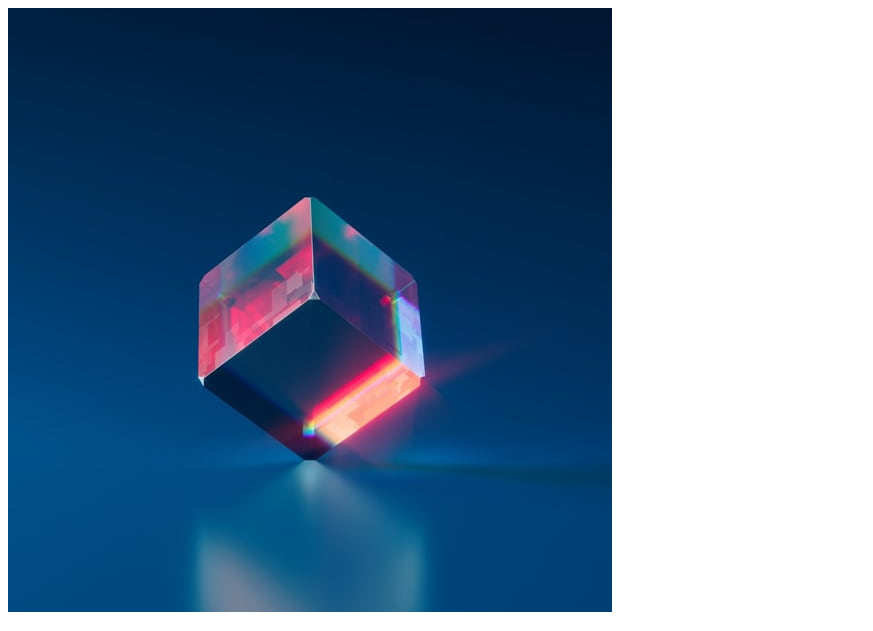
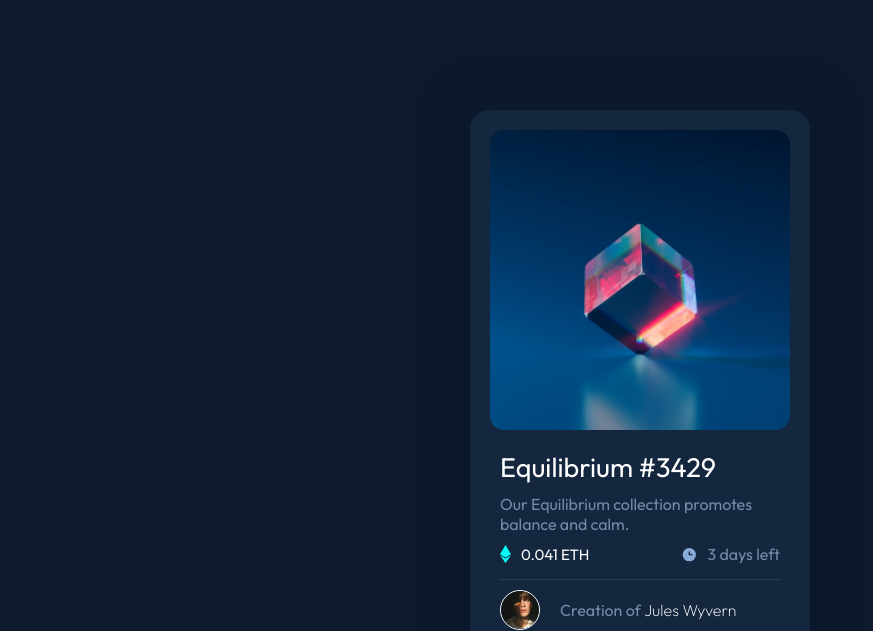
Before and after one commit to MarCrivelli/nft-preview-card-component-main, a plain HTML site: page index.html in a window 1280 px wide. Shown: the top 631 px of the page, without its empty margins (0-873 px from the left). Drawn offline with Linux system fonts and the light colour scheme; a web font is replaced by a local one.

Commit message:
Update 2
Estilizações base implementadas.

```diff
--- a/index.html
+++ b/index.html
@@ -3,38 +3,184 @@
 <head>
   <meta charset="UTF-8">
   <meta name="viewport" content="width=device-width, initial-scale=1.0"> <!-- displays site properly based on user's device -->
+  <link rel="icon" type="image/png" sizes="32x32" href="./images/favicon-32x32.png">
+  <link rel="preconnect" href="https://fonts.googleapis.com">
+  <link rel="preconnect" href="https://fonts.gstatic.com" crossorigin>
+  <link href="https://fonts.googleapis.com/css2?family=Changa:wght@200..800&family=Cherry+Swash:wght@400;700&family=Exo+2:ital,wght@0,100..900;1,100..900&family=Honk&family=Outfit:wght@100..900&family=Roboto+Condensed:ital,wght@0,100..900;1,100..900&family=Rubik+Wet+Paint&family=Tiny5&display=swap" rel="stylesheet">
+  <title>Frontend Mentor | NFT preview card component</title>
+  <style>
+    *{
+      box-sizing: border-box;
+      padding: 0;
+      margin: 0;
+    }
+    body{
+      background-color: #0d1a2d;
+    }
+    p{
+      color: #738aa9;
+    }
+    h1{
+      color: rgb(255, 255, 255);
+      font-weight: 400;
+      font-size: 27px;
+    }
+    p, h1, h3, strong{
+      font-family: "Outfit", sans-serif;
+      font-optical-sizing: auto;
+      font-style: normal;
+    }
+    h3{
+      color: rgb(255, 255, 255);
+      font-weight: 400;
+      font-size: 15px;
+    }
+    strong{
+      color: white;
+      font-weight: 200;
+    }
+    .alinhamentoCards{
+      display: flex;
+      justify-content: center;
+      align-items: center;
+      width: 100vw;
+      height: 98vh;
+      flex-wrap: wrap;
+      gap: 40px;
+    }
+    .a{
+      display: inline-flex;
+      width: 380px;
+      border-top: 20px solid #0c192c;
+      border-right: 20px solid #0b182b;
+      border-bottom: 44px solid #0b182b;
+      border-left: 20px solid #0b182b;
+      box-shadow: 0px 0px 0px 30px #0c192c;
+      border-radius: 20px;
+    }
+    .card{
+      display: flex;
+      flex-direction: column;
+      background-color: #14273e;
+      width: 100%;
+      border-radius: 20px;
+    }
+    .divImagem{
+      display: flex;
+      justify-content: center;
+      align-items: center;
+    }
+    .imagem{
+      width: 300px;
+      height: 300px;
+      border-radius: 14px;
+      margin-block: 20px;
+    }
+    .descricaoCard{
+      margin-inline: 30px;
+      margin-bottom: 20px;
+    }
+    .paragrafoDesc{
+      margin-block: 10px;
+    }
+    .informacoes{
+      display: flex;
+      flex-direction: row;
+      justify-content: space-between;
+      padding-bottom: 15px;
+      border-bottom: 1px solid #738aa93a;
+    }
+    .info1{
+      display: flex;
+      flex-direction: row;
+      align-items: center;
+      flex: 1 1 154px;
+      gap: 10px;
+    }
+    .info2{
+      display: flex;
+      flex-direction: row;
+      justify-content: flex-end;
+      align-items: center;
+      flex: 1 1 154px;
+      gap: 10px;
+    }
+    .nick{
+      display: flex;
+      flex-direction: row;
+      align-items: center;
+      padding-top: 10px;
+      gap: 20px;
+    }
+    .avatar{
+      width: 40px;
+      height: 40px;
+      border: 1px solid white;
+      border-radius: 50%;
+    }
+    .attribution{
+      height: 2vh;
+    }
 
-  <link rel="icon" type="image/png" sizes="32x32" href="./images/favicon-32x32.png">
+    @media only screen and (max-width: 375px) {
+      .imagem {
+        width: 90%;
+        height: 90%;
+      }
+      .info1, .info2{
+        flex-direction: column;
+      }
+    }
 
-  <title>Frontend Mentor | NFT preview card component</title>
-
-  <!-- Feel free to remove these styles or customise in your own stylesheet 👍 -->
-  <style>
-    .attribution { font-size: 11px; text-align: center; }
-    .attribution a { color: hsl(228, 45%, 44%); }
+    @media only screen and (max-width: 225px) {
+      .informacoes{
+        flex-direction: column;
+        justify-content: center;
+        padding-bottom: 10px;
+      }
+      .info1{
+      display: flex;
+      flex-direction: column;
+      align-items: center;
+      flex: 1 1 50px;
+      gap: 5px;
+      padding-top: 5px;
+    }
+    .info2{
+      display: flex;
+      flex-direction: column;
+      justify-content: flex-start;
+      align-items: center;
+      flex: 1 1 50px;
+      gap: 5px;
+      padding-top: 5px;
+    }
+    }
   </style>
 </head>
 <body>
 
-  <div alinhamentoCards>
-    <div class="imagemCard">
-      <img src="images/image-equilibrium.jpg" alt="Imagem do card">
+  <div class="alinhamentoCards">
+    <div class="a">
+      <div class="card">
+        <div class="divImagem">
+          <img class="imagem" src="images/image-equilibrium.jpg" alt="Imagem do card">
         </div>
         <div class="descricaoCard">
           <h1>Equilibrium #3429</h1>
-      <p>Our Equilibrium collection promotes balance and calm.</p>
-      <div>
-        <div>
+          <p class="paragrafoDesc">Our Equilibrium collection promotes balance and calm.</p>
+          <div class="informacoes">
+            <div class="info1">
               <svg width="11" height="18" xmlns="http://www.w3.org/2000/svg"><path d="M11 10.216 5.5 18 0 10.216l5.5 3.263 5.5-3.262ZM5.5 0l5.496 9.169L5.5 12.43 0 9.17 5.5 0Z" fill="#00FFF8"/></svg>
-          0.041 ETH
+              <h3>0.041 ETH</h3>
             </div>
-        <div>
+            <div class="info2">
               <svg width="17" height="17" xmlns="http://www.w3.org/2000/svg"><path d="M8.305 2.007a6.667 6.667 0 1 0 0 13.334 6.667 6.667 0 0 0 0-13.334Zm2.667 7.334H8.305a.667.667 0 0 1-.667-.667V6.007a.667.667 0 0 1 1.334 0v2h2a.667.667 0 0 1 0 1.334Z" fill="#8BACD9"/></svg>
               <p>3 days left</p>
             </div>
           </div>
           <div class="nick">
-        <img src="images/image-avatar.png" alt="Imagem de seu avatar">
+            <img class="avatar" src="images/image-avatar.png" alt="Imagem de seu avatar">
           <p>
             Creation of
             <strong>
@@ -44,9 +190,8 @@
           </div>
         </div>
       </div>
-
-
-  <svg width="48" height="48" xmlns="http://www.w3.org/2000/svg"><g fill="none" fill-rule="evenodd"><path d="M0 0h48v48H0z"/><path d="M24 9C14 9 5.46 15.22 2 24c3.46 8.78 12 15 22 15 10.01 0 18.54-6.22 22-15-3.46-8.78-11.99-15-22-15Zm0 25c-5.52 0-10-4.48-10-10s4.48-10 10-10 10 4.48 10 10-4.48 10-10 10Zm0-16c-3.31 0-6 2.69-6 6s2.69 6 6 6 6-2.69 6-6-2.69-6-6-6Z" fill="red" fill-rule="nonzero"/></g></svg>
+    </div>
+  </div>
 
 
 
```
Lines whose indentation alone changed are shown as unchanged.
